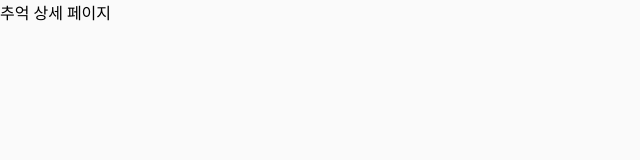
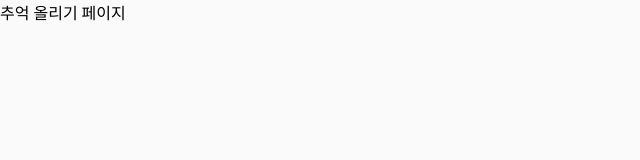
Before and after one commit to codeit-boost-ds-toy-2/Zogakzip_FE, a React (Vite) app: page /1/create in a window 1280 px wide. Shown: the top 160 px of the page, without its empty margins (0-640 px from the left). Built offline with nearby package versions, Linux system fonts and the light colour scheme.

Commit message:
💡 Add : 추억 올리기 페이지 추가 (#7)
누락된 추억 올리기 페이지 추가

```diff
--- a/src/App.jsx
+++ b/src/App.jsx
@@ -6,6 +6,7 @@ import Group from "./pages/Group";
 import GroupCreate from "./pages/GroupCreate";
 import GroupNon from "./pages/GroupNon";
 import GroupDetail from "./pages/GroupDetail";
+import PostCreate from "./pages/PostCreate";
 import PostNon from "./pages/PostNon";
 import PostDetail from "./pages/PostDetail";
 import NonPg from "./pages/NonPg";
@@ -20,6 +21,7 @@ function App() {
         <Route exact path="/non" element={<GroupNon />} />
         {/* 그룹 상세 페이지 */}
         <Route exact path="/:id" element={<GroupDetail />} />
+        <Route exact path="/:id/create" element={<PostCreate />} />
         <Route exact path="/:id/non" element={<PostNon />} />
         <Route exact path="/:id/:id" element={<PostDetail />} />
         {/* 404 페이지 */}
--- /dev/null
+++ b/src/pages/PostCreate.jsx
@@ -0,0 +1,12 @@
+import React from "react";
+import * as P from "../styles/PostCreateStyle";
+
+function PostCreate() {
+  return (
+    <>
+      <P.PostCreate>추억 올리기 페이지</P.PostCreate>
+    </>
+  );
+}
+
+export default PostCreate;
--- /dev/null
+++ b/src/styles/PostCreateStyle.js
@@ -0,0 +1,4 @@
+import styled from "styled-components";
+import palette from "../lib/colorPalette";
+
+export const PostCreate = styled.div``;
```
